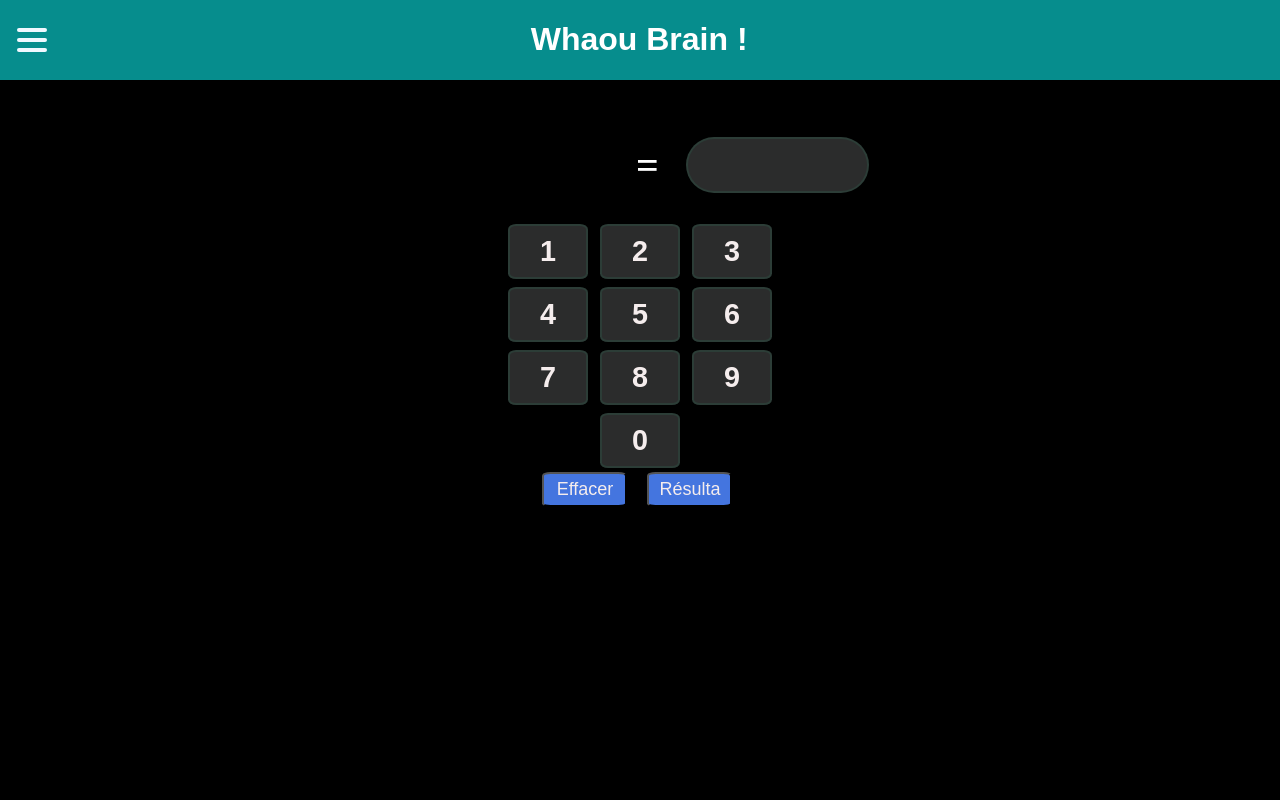
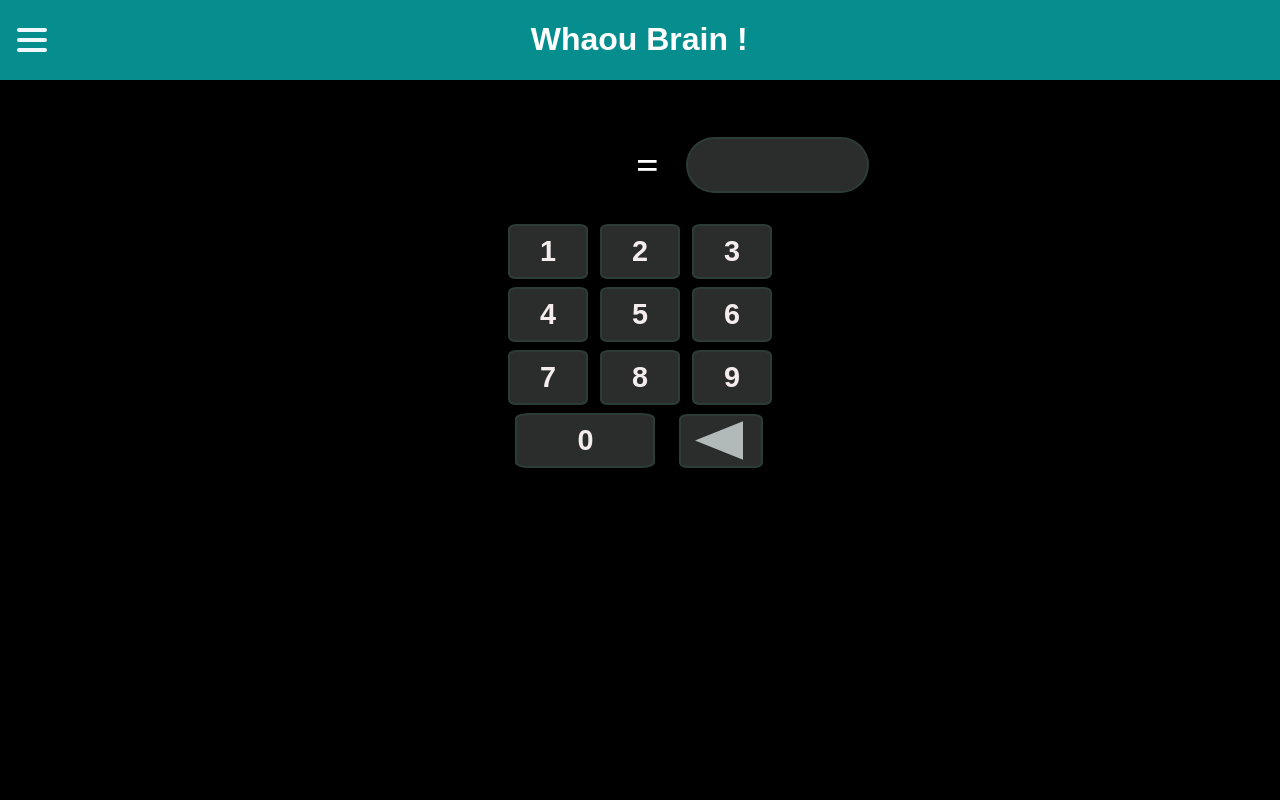
Before and after one commit to Faust-arm/Cy-pnyx, a plain HTML site: page index.html in a window 1280 px wide. Drawn offline with Linux system fonts and the light colour scheme.

Commit message:
mise en place bouton effacer

```diff
--- a/index.html
+++ b/index.html
@@ -101,12 +101,14 @@
                 </div>
                   <div class="divboutonzero">
                   <input id="bz" type="button"  value="0">
+                  <div class="divbteffacer">
+                  <input id="effacer" type="button" >
+                </div>
                   </div>
 </div>
             </div>
 <div class="suiteffacebouton">
-<input id="effacer" type="button" value="Effacer">
-<input id="suivant" type="button" value="Résulta">
+<!-- <input id="suivant" type="button" value="Résulta">   clip-path: polygon(60% 0, 0 50%, 60% 100%); -->
 </div>
         <!--  </div> -->
       <!--  </div> -->
--- a/main.js
+++ b/main.js
@@ -31,6 +31,9 @@ let resulte = document.getElementById("suivant");
                btcacher.innerHTML ="Enlever le clavier";
            }
    }) */
+
+
+
 
 //Capture des bouton input des chiffres html dans js.
 let bz =document.getElementById("bz");
--- a/styl.css
+++ b/styl.css
@@ -173,8 +173,21 @@ border: solid rgba(54, 207, 143,0.1) 2px;
    font-weight: bolder;
 }
 
-#b1,#b2,#b3,#b4,#bz{
+#b1,#b2,#b3,#b4{
 width: 80px;
+height: 55px;
+border-radius: 10%;
+margin: 4px;
+background-color: rgb(43, 44, 44);
+font-size: 1.8em;
+color: rgb(245, 237, 237);
+font-family: Arial, Helvetica, sans-serif;
+font-weight: bolder;
+border: solid rgba(54, 207, 143,0.1) 2px;
+}
+
+#bz{
+   width: 140px;
 height: 55px;
 border-radius: 10%;
 margin: 4px;
@@ -199,19 +212,44 @@ border: solid rgba(54, 207, 143,0.1) 2px;
    background-color: rgb(43, 44, 44);
 border: solid rgba(54, 207, 143,0.1) 2px;
    }
-   #divboutonzero{
+   .divboutonzero{
       text-align: center;
+      width: 100%;
+      display: flex;
+      flex-direction: row;
+      justify-content: space-around;
+
    }
+   .divbteffacer{
+      width: 80px;
+      height: 50px;
+      text-align: center;
+border-radius: 10%;
+margin: 5px;
+background-color: rgb(43, 44, 44);
+font-size: 1.8em;
+color: rgb(245, 237, 237);
+font-family: Arial, Helvetica, sans-serif;
+font-weight: bolder;
+border: solid rgba(54, 207, 143,0.1) 2px;
+   }
+
    #effacer,#suivant{
-      width: 85px;
-   height: 35px;
-   background-color: rgb(68, 117, 223);
-   font-size: large;
-   font-family: Arial, Helvetica, sans-serif;
-   color: rgb(245, 237, 237);
-   margin-right: 20px;
-   border-radius: 10%;
+      width: 60px;
+      height: 45px;
+
+      font-size: 1.8em;
+      color: rgb(245, 237, 237);
+      font-family: Arial, Helvetica, sans-serif;
+      clip-path: polygon(80% 7%, 0 50%, 80% 93%);
+      margin-top: 2px;
+      margin-left: 7px;
+      font-weight: bolder;
+      border-radius: 15%;
+      background-color: rgba(236, 245, 245, 0.7);
+   border: solid  rgba(54, 207, 143,0.1) 2px;
 }
+
 .suiteffacebouton{
    display: flex;
    justify-content: center;
```
